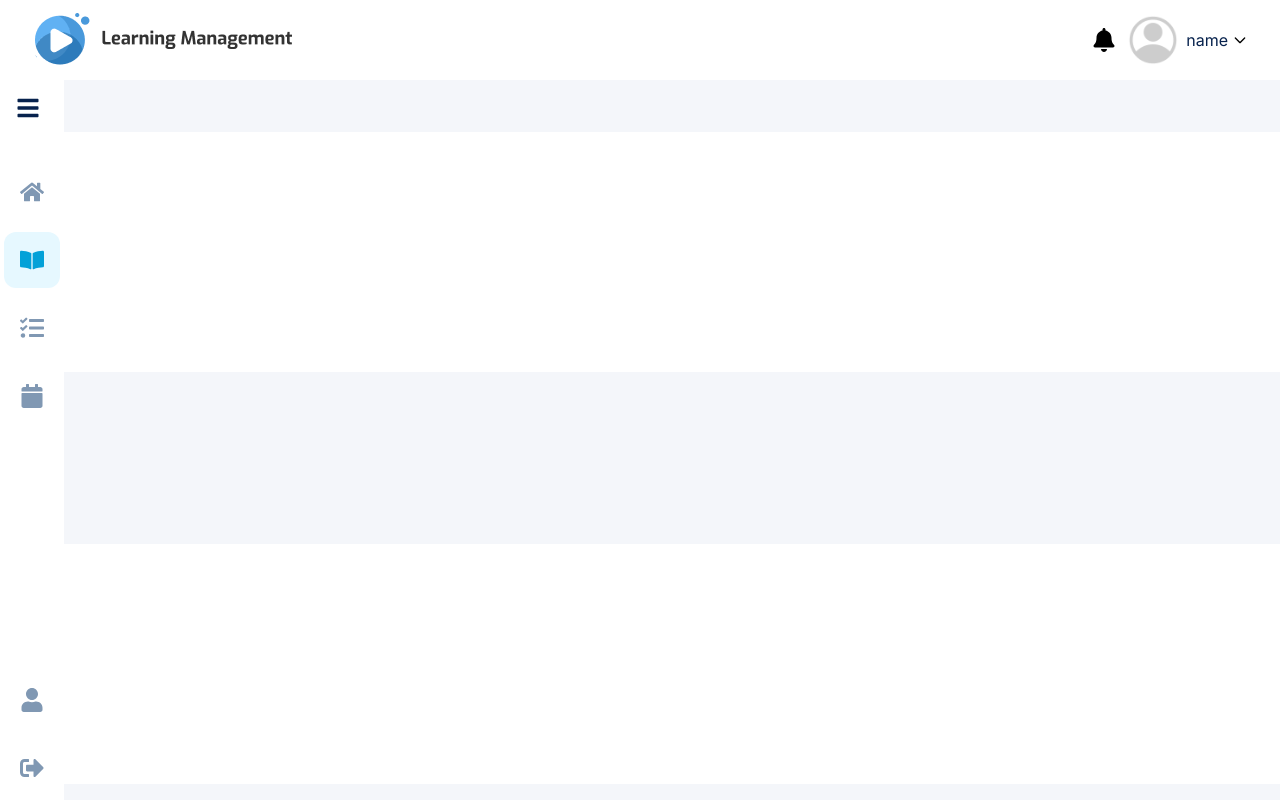
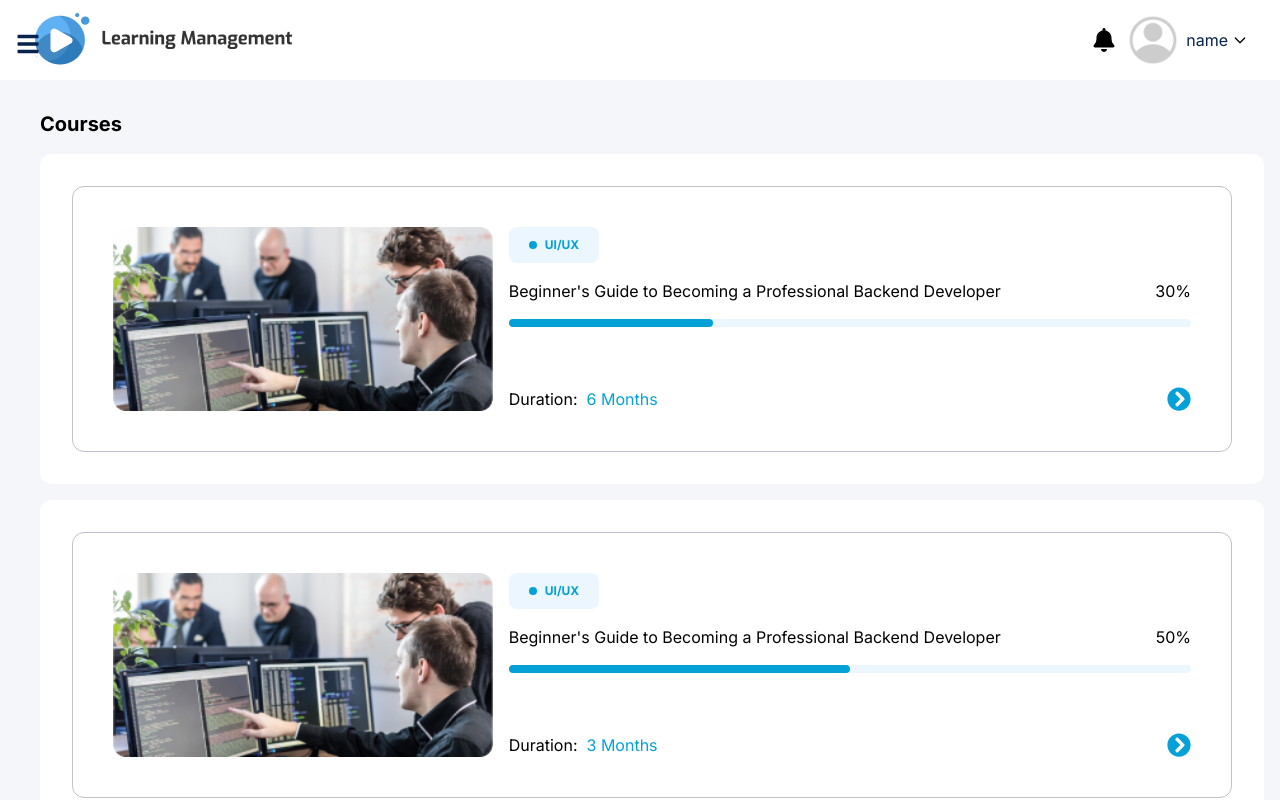
Before and after one commit to xloop-digital-services/lms-frontend-nextJs, a Next.js app: page /courses in a window 1280 px wide. Shown: the top 800 px of the page. Built offline with nearby package versions, Linux system fonts and the light colour scheme.

Commit message:
courses screens done

```diff
--- /dev/null
+++ b/src/app/courses/courseId/page.js
@@ -0,0 +1,129 @@
+"use client";
+import { useSidebar } from "@/providers/useSidebar";
+import React from "react";
+import { FaFile, FaFilePdf } from "react-icons/fa";
+
+export default function page({}) {
+  const { isSidebarOpen } = useSidebar();
+  return (
+    <div
+      className={`flex-1 transition-transform pt-[110px] space-y-4 max-md:pt-20 font-inter ${
+        isSidebarOpen ? "translate-x-64 pl-20 " : "translate-x-0 pl-10 pr-4"
+      }`}
+      style={{
+        // paddingBottom: "20px",
+        width: isSidebarOpen ? "84%" : "100%",
+      }}
+    >
+      <div className=" bg-surface-100 mx-4 my-3 px-6 py-8 rounded-xl p-4">
+        <div className="flex flex-col">
+          <div className="flex justify-between max-md:flex-col max-md:items-center">
+            <h2 className="text-xl font-bold">
+              Foundations of User Experience (UX) Design
+            </h2>
+            <p className="text-blue-300 font-bold ">Cr. hrs: 4(3-1)</p>
+          </div>
+
+          <p className="mt-2 mb-2 text-dark-500 max-md:text-center">
+            This course is part of Google UX Design Professional Certificate
+          </p>
+        </div>
+        <div className=" flex items-center mb-8 max-sm:flex-col">
+          <div className="flex bg-[#EBF6FF] w-fit py-[9px] px-5 rounded-lg items-center space-x-2 max-md:mt-2 ">
+            <p className="bg-[#03A1D8] w-2 h-2 rounded-full"></p>
+            <p className="text-[#03A1D8] uppercase text-[12px] ">
+              Top Instructor
+            </p>
+          </div>
+          <p className="ml-2 flex items-center"> Instructor: Noor Ahmed</p>
+        </div>
+        <div className="bg-[#EBF6FF] w-full h-2 rounded-xl">
+          <div
+            className="bg-[#03A1D8] w-[120px] h-2 rounded-xl"
+            style={{ width: "50%" }}
+          ></div>
+        </div>
+        <hr className="my-8 text-dark-200"></hr>
+        <div className="flex flex-col">
+          <div className="flex justify-between max-md:flex-col">
+            <h2 className="text-xl font-bold">About the Course</h2>
+          </div>
+
+          <p className="mt-2 mb-2 text-dark-500 text-justify">
+            UX designers always put the user first. In this part of the course,
+            you'll be introduced to user-centered design and one of the design
+            frameworks that UX designers use on the job. You'll also learn about
+            design best practices, including the importance of inclusive design
+            and accessibility when designing. In addition, you'll learn how to
+            think across platforms to design seamless user experiences.
+          </p>
+        </div>
+
+        <div className="flex flex-col">
+          <div className="flex justify-between max-md:flex-col mt-8 mb-4">
+            <h2 className="text-xl font-bold">Skills You gain</h2>
+          </div>
+
+          <div className="flex gap-2 max-md:flex-col">
+            <div className="flex bg-dark-700 w-fit py-[9px] px-5 rounded-lg items-center space-x-2 max-md:mt-2 ">
+              <p className=" uppercase text-[12px] ">User Experience (UX)</p>
+            </div>
+            <div className="flex bg-dark-700 w-fit py-[9px] px-5 rounded-lg items-center space-x-2 max-md:mt-2 ">
+              <p className=" uppercase text-[12px] ">Prototype</p>
+            </div>
+            <div className="flex bg-dark-700 w-fit py-[9px] px-5 rounded-lg items-center space-x-2 max-md:mt-2 ">
+              <p className=" uppercase text-[12px] ">Wireframe</p>
+            </div>
+            <div className="flex bg-dark-700 w-fit py-[9px] px-5 rounded-lg items-center space-x-2 max-md:mt-2 ">
+              <p className=" uppercase text-[12px] ">UX Research</p>
+            </div>
+            <div className="flex bg-dark-700 w-fit py-[9px] px-5 rounded-lg items-center space-x-2 max-md:mt-2 ">
+              <p className="uppercase text-[12px] ">
+                User Experience Design(UXD)
+              </p>
+            </div>
+          </div>
+        </div>
+
+        <div className="flex flex-col gap-4">
+          <div className="flex justify-between max-md:flex-col mt-8 mb-4">
+            <h2 className="text-xl font-bold">Modules</h2>
+          </div>
+
+          <div className="border border-dark-300 rounded-xl px-4">
+            <p className="text-dark-300 my-4">Module 1</p>
+
+            <p className="font-bold my-2">
+              Introducing and Thinking like a UX Designer
+            </p>
+            <div className="flex items-center gap-2">
+              <FaFilePdf size={16} fill="#03A1D8"/>
+              <p className="flex items-center  text-blue-300 my-4">Slides.pdf</p>
+            </div>
+          </div>
+
+          <div className="border border-dark-300 rounded-xl px-4">
+            <p className="text-dark-300 my-4">Module 1</p>
+            <p className="font-bold my-2">
+              Introducing and Thinking like a UX Designer
+            </p>
+            <div className="flex items-center gap-2">
+              <FaFilePdf size={16} fill="#03A1D8"/>
+              <p className="flex items-center  text-blue-300 my-4">Slides.pdf</p>
+            </div>
+          </div>
+          <div className="border border-dark-300 rounded-xl px-4">
+            <p className="text-dark-300 my-4">Module 1</p>
+            <p className="font-bold my-2">
+              Introducing and Thinking like a UX Designer
+            </p>
+            <div className="flex items-center gap-2">
+              <FaFilePdf size={16} fill="#03A1D8"/>
+              <p className="flex items-center  text-blue-300 my-4">Slides.pdf</p>
+            </div>
+          </div>
+        </div>
+      </div>
+    </div>
+  );
+}
--- a/src/app/courses/page.js
+++ b/src/app/courses/page.js
@@ -1,19 +1,37 @@
 "use client";
 import MainCourseCard from "@/components/MainCourseCard";
+import { useSidebar } from "@/providers/useSidebar";
 import React from "react";
+import courseImg from "/public/assets/img/course-image.png";
 
 export default function page() {
+  const { isSidebarOpen } = useSidebar();
   return (
     <>
-      <div className="flex flex-col"
-
+      <div
+        className={`flex-1 transition-transform pt-[110px] space-y-4 max-md:pt-44 font-inter ${
+          isSidebarOpen ? "translate-x-64 pl-20 " : "translate-x-0 pl-10 pr-4"
+        }`}
+        style={{
+          // paddingBottom: "20px",
+          width: isSidebarOpen ? "84%" : "100%",
+        }}
       >
-        <MainCourseCard />
-        <MainCourseCard />
-        <MainCourseCard />
-        <MainCourseCard />
-        <MainCourseCard />
-        <MainCourseCard />
+        <h2 className="text-xl font-bold">Courses</h2>
+        <MainCourseCard
+          courseImg={courseImg}
+          courseName="UI/UX"
+          courseDesc="Beginner's Guide to Becoming a Professional Backend Developer "
+          progress="30%"
+          durationOfCourse="6 Months"
+        />
+        <MainCourseCard
+          courseImg={courseImg}
+          courseName="UI/UX"
+          courseDesc="Beginner's Guide to Becoming a Professional Backend Developer "
+          progress="50%"
+          durationOfCourse="3 Months"
+        />
       </div>
     </>
   );
--- a/src/app/dashboard/page.js
+++ b/src/app/dashboard/page.js
@@ -4,10 +4,7 @@ import React from "react";
 function page() {
   return (
     <>
-      {/* {isLoading && <Loader />} */}
-      {/* <div className="p-4">
-        <div className="text-center lg:p-10 py-10 px-4 mt-20 max-md:mt-40 max-lg:mt-44"></div>
-      </div> */}
+
     </>
   );
 }
--- a/src/components/MainCourseCard.jsx
+++ b/src/components/MainCourseCard.jsx
@@ -1,26 +1,69 @@
 "use client";
 import { useSidebar } from "@/providers/useSidebar";
+import Image from "next/image";
+import Link from "next/link";
 import React from "react";
+import { FaArrowAltCircleRight, FaArrowRight, FaChevronCircleRight } from "react-icons/fa";
 
-export default function MainCourseCard() {
-    const { isSidebarOpen } = useSidebar();
+export default function MainCourseCard({
+  courseImg,
+  altText,
+  courseName,
+  courseDesc,
+  progress,
+  durationOfCourse,
+}) {
+  const { isSidebarOpen } = useSidebar();
   return (
     <>
-      <div
-        className={`flex-1 transition-transform pt-28 max-md:pt-44  `}
-        //     ${
-        //   isSidebarOpen
-        //     ? "translate-x-64 px-5 pl-16"
-        //     : "translate-x-0 pl-10 pr-4"
-        // }
+      <div className="w-full bg-surface-100 p-8 rounded-xl  ">
+        <div className="border border-dark-300 rounded-xl p-10 flex max-md:flex-col">
+          <div className="w-100 mr-4">
+            <Image
+              src={courseImg}
+              alt={altText}
+              className="rounded-xl "
+              width={600}
+              height={40}
+            />
+          </div>
 
-        style={{
-          paddingBottom: "20px",
-        //   width: isSidebarOpen ? "84%" : "100%",
-        }}
-      >
-        <div className="w-full bg-surface-100 h-60 rounded-xl m-5">fihfie</div>
+          <div className="w-full flex flex-col justify-between ">
+            <div className="">
+              <div className="flex bg-[#EBF6FF] w-fit py-[9px] px-5 rounded-lg items-center space-x-2 max-md:mt-2 ">
+                <p className="bg-[#03A1D8] w-2 h-2 rounded-full"></p>
+                <p className="text-[#03A1D8] uppercase text-[12px] font-bold ">
+                  {courseName}
+                </p>
+              </div>
+
+              <div className="flex justify-between mt-4 mb-4">
+                <p clcassName="">{courseDesc}</p>
+                <p>{progress}</p>
+              </div>
+
+              <div className="bg-[#EBF6FF] w-full h-2 rounded-xl">
+                <div
+                  className="bg-[#03A1D8] w-[120px] h-2 rounded-xl"
+                  style={{ width: progress }}
+                ></div>
+              </div>
+            </div>
+
+            <div className="flex max-md:flex-col justify-between">
+              <div className="flex">
+                <p className=""> Duration: &nbsp; </p>
+                <p className="text-blue-300"> {durationOfCourse}</p>
+              </div>
+
+              <Link href="/courses/courseId">
+                <FaChevronCircleRight  size={24} fill="#03A1D8"/>
+              </Link>
+            </div>
+          </div>
+        </div>
       </div>
     </>
   );
+  u;
 }
--- a/src/components/SideBar.jsx
+++ b/src/components/SideBar.jsx
@@ -24,7 +24,7 @@ function SideBar() {
   return (
     <>
       <div
-        className={`fixed border border-solid border-dark-100 left-0 w-80 bg-surface-100 py-5 transition-transform mt-20 max-md:mt-36 ${
+        className={`fixed border border-solid border-dark-100 left-0 w-80 bg-surface-100 py-5 transition-transform mt-20 ${
           isSidebarOpen ? "translate-x-0" : "-translate-x-full"
         }`}
       >
@@ -115,22 +115,16 @@ function SideBar() {
           </div>
         </nav>
       </div>
-      <div
-        className={`fixed  h-screen bg-surface-100 w-16" ${
-          isSidebarOpen && "hidden"
-        }`
-
-      }
-      >
+      {/* <div className="h-screen bg-surface-100 w-16"> */}
         <button
-          className={`fixed absolute bg-surface-100 text-blue-500 px-4 py-4 max-md:px-2 max-md:py-2 focus:outline-none mt-20  ${
+          className={`absolute  text-blue-500 px-4 py-4 max-md:px-2 max-md:py-2 focus:outline-none mt-4  ${
             isSidebarOpen && "hidden"
           } z-50`}
           onClick={toggleSidebar}
         >
           <FaBars size={24} />
         </button>
-
+{/*
         <div className="flex flex-col justify-between lg:h-[100%] h-[100%] overflow-y-auto ">
           <div className=" pt-40 rounded bg-surface-100 flex flex-col">
             <Link
@@ -153,6 +147,7 @@ function SideBar() {
               }`}
             >
               <FaBookOpen size={24} />
+
             </Link>
             <Link
               href="/assignment"
@@ -200,7 +195,7 @@ function SideBar() {
             </Link>
           </div>
         </div>
-      </div>
+      </div> */}
     </>
   );
 }
--- a/tailwind.config.js
+++ b/tailwind.config.js
@@ -23,6 +23,7 @@ module.exports = {
         600: "#e6f8ff",
       },
       dark: {
+        700: "#E5E7E8",
         600: "#8098b3",
         500: "#92A7BE",
         400: "#8A8A95",
```
Also changed, not shown: public/assets/img/course-image.png (added).
